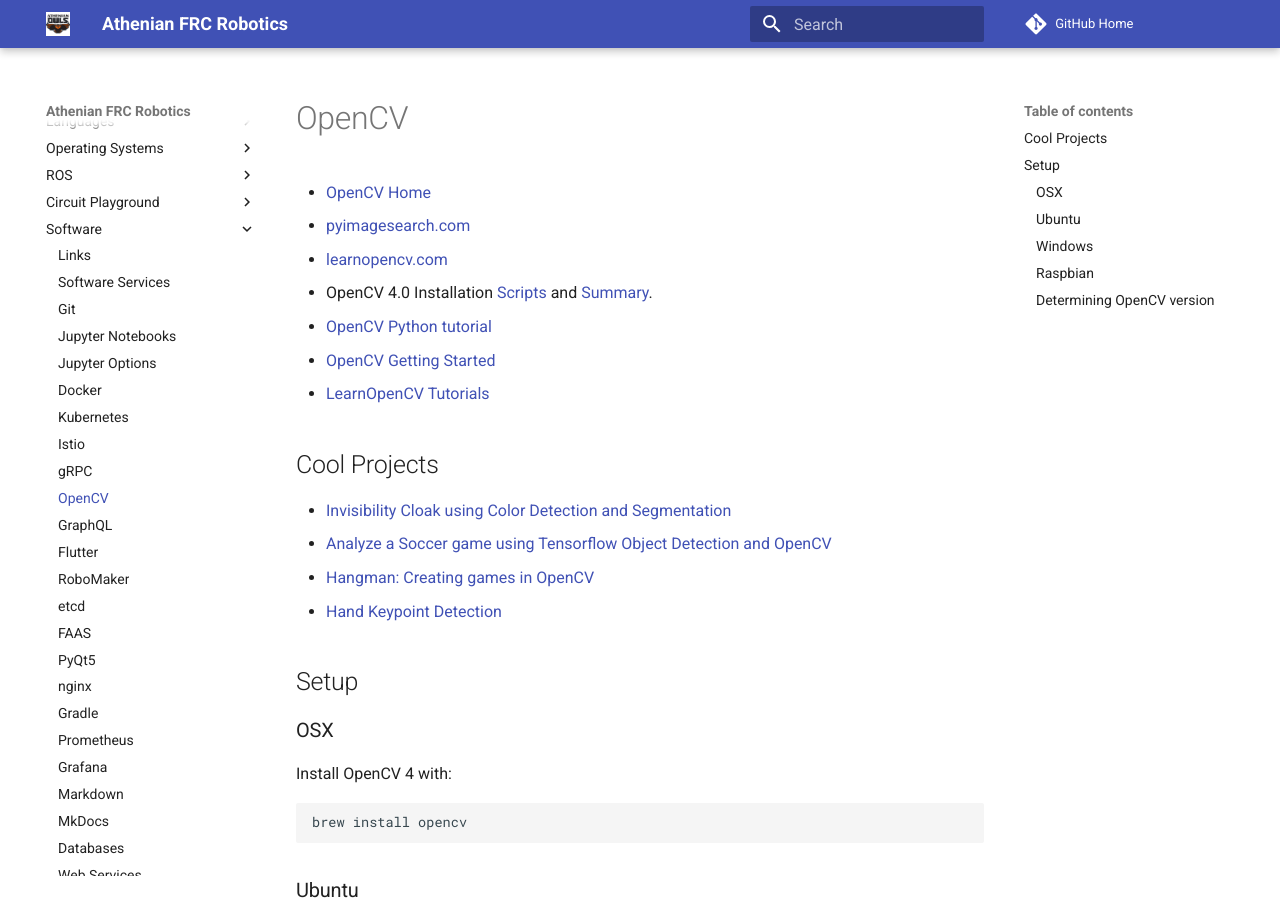
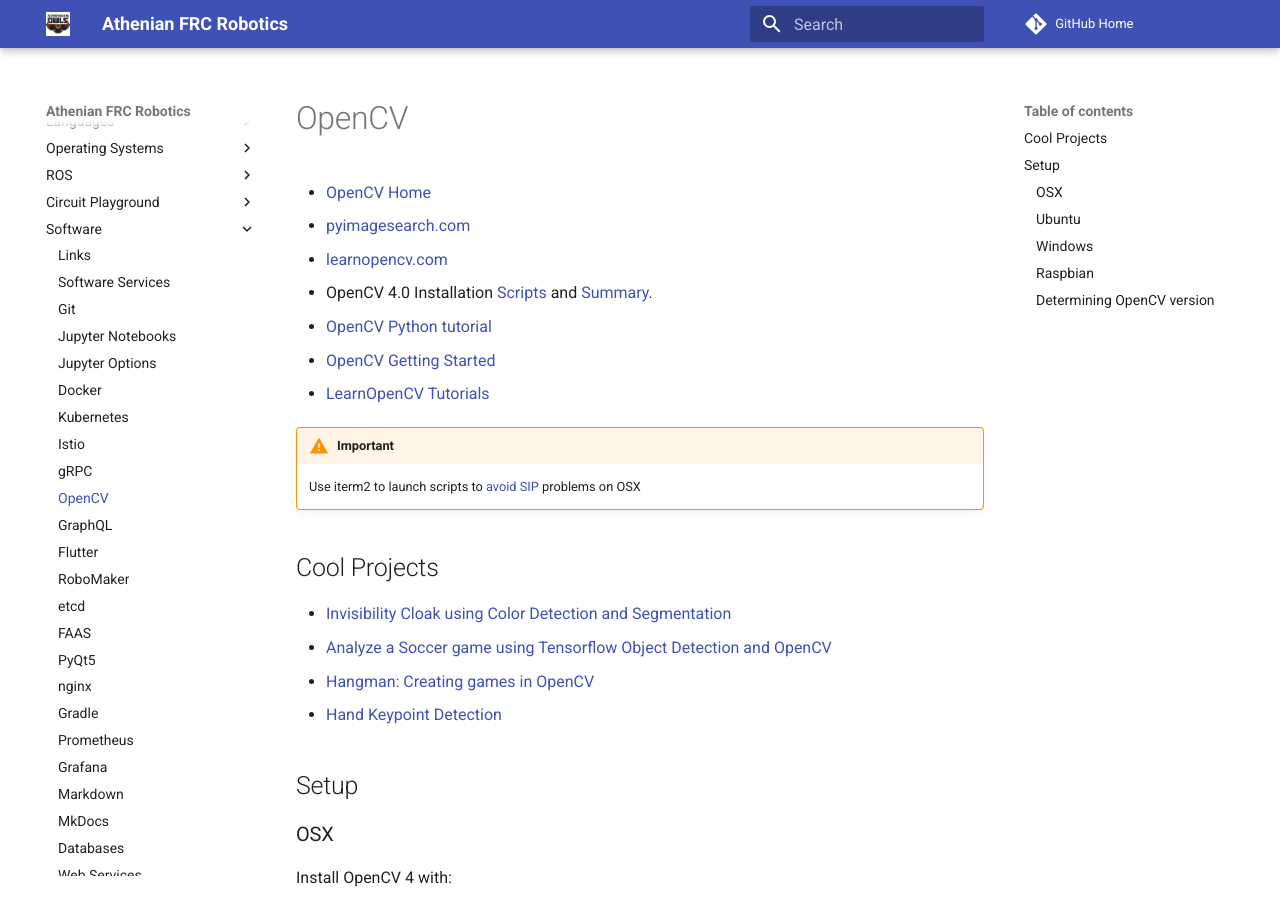
Before and after one commit to athenian-robotics/athenian-robotics-mkdocs, an MkDocs documentation site: the page built from docs/opencv.md, in a window 1280 px wide and 900 px high. Built offline with MkDocs 1.6.1 and Material for MkDocs 9.7.7, drawn with Linux system fonts in a browser that asks for light colours; comment, search, counter and statistics services are not loaded.

Commit message:
Update docs

```diff
--- a/docs/opencv.md
+++ b/docs/opencv.md
@@ -7,6 +7,10 @@
 * [OpenCV Python tutorial](http://docs.opencv.org/3.0-beta/doc/py_tutorials/py_tutorials.html)
 * [OpenCV Getting Started](https://github.com/handee/opencv-gettingstarted/blob/master/1%20Getting%20started%20notebook.ipynb)
 * [LearnOpenCV Tutorials](https://github.com/spmallick/learnopencv)
+
+!!! warning "Important"
+    Use iterm2 to launch scripts to [avoid SIP](https://github.com/opencv/opencv/issues/12763) problems on OSX
+
 
 ## Cool Projects
 * [Invisibility Cloak using Color Detection and Segmentation](https://www.learnopencv.com/invisibility-cloak-using-color-detection-and-segmentation-with-opencv/)
```
